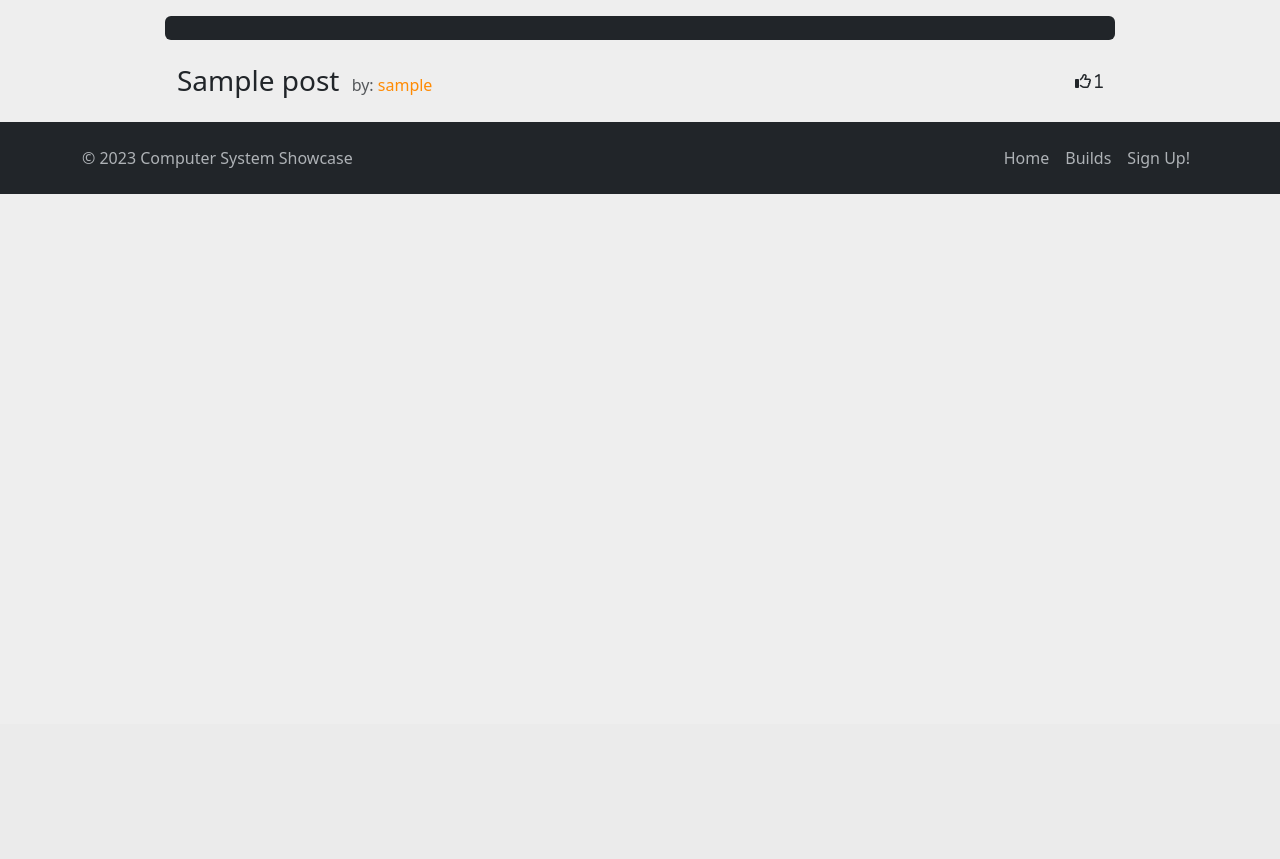
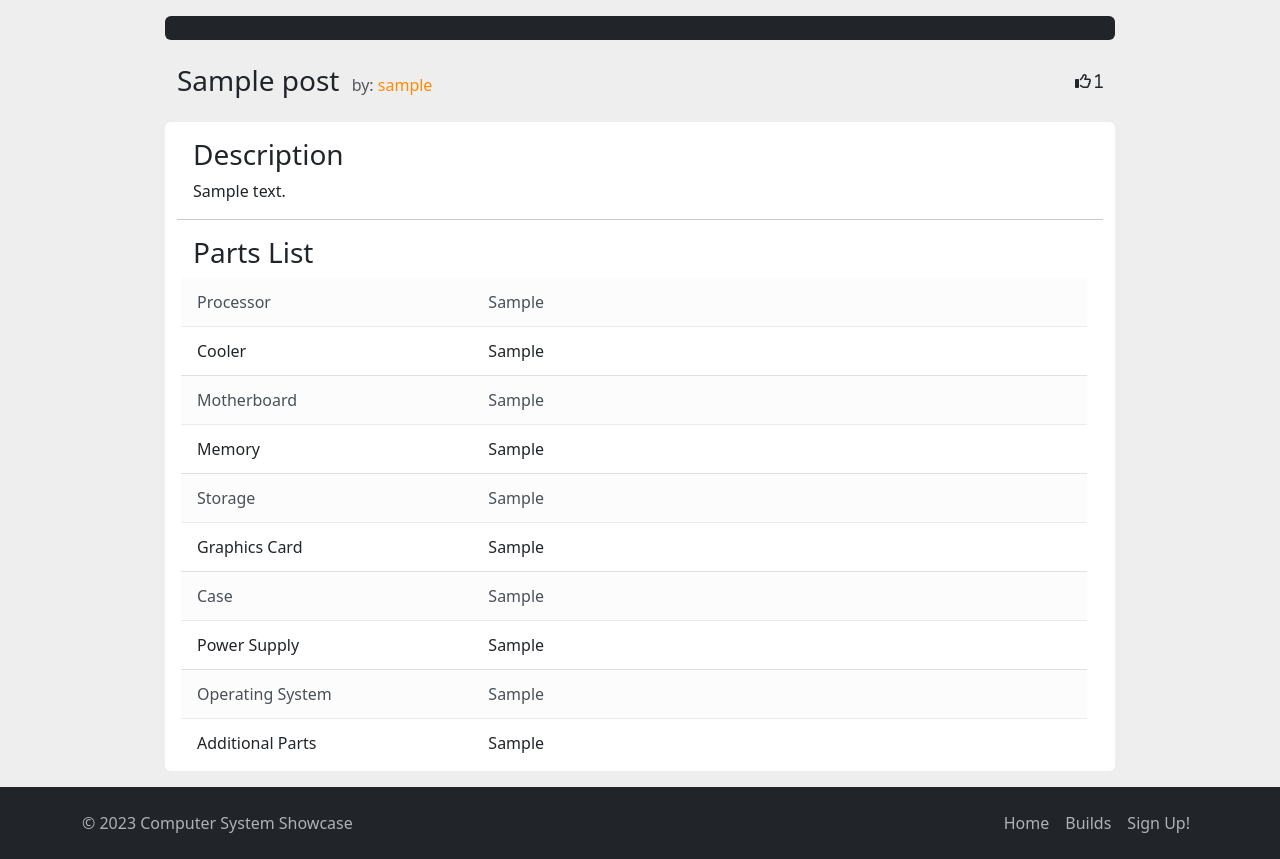
Before and after one commit to alexkavanagh-dev/computer-system-showcase, a Django app: a page that uses templates/post_detail.html in a window 1280 px wide. Shown: the part 76-935 px from the top of the page. Before the commit the page ends 270 px from the top, so only its background shows below. Run offline with Django 3.2, Linux system fonts and the light colour scheme; tables that the repository leaves empty hold one stand-in row (values such as "Sample post"); some libraries are stand-ins or nearby versions.

Commit message:
Add post body and parts list to post detail page

```diff
--- a/templates/post_detail.html
+++ b/templates/post_detail.html
@@ -16,7 +16,7 @@
 
     <!-- Title, Author & Like counter -->
     <div class="row">
-        <div class="col-10 d-flex justify-content-between align-items-center mx-auto rounded">
+        <div class="col-10 d-flex justify-content-between align-items-center mb-3 mx-auto rounded">
             <div class="my-2">
                 <h3 class="d-inline me-2">{{ post.title }}</h3>
                 <p class="d-inline text-muted"> by: <span class="card-author">{{ post.author }}</span></p>
@@ -24,8 +24,67 @@
             <i class="fa-regular fa-thumbs-up"> {{ post.number_of_likes }}</i>
         </div>
     </div>
+
+    <!-- Post Body & Parts List -->
+
+    <div class="row">
+        <div class="col-10 bg-white mx-auto rounded">
+            <!-- Body -->
+            <div id="post-body" class="m-3">
+                <h3>Description</h3>
+                <p>{{ post.body | safe }}</p>
+            </div>
+
+            <hr>
+            <!-- Parts List -->
+            <div id="post-parts-list" class="row m-1">
+                <h3>Parts List</h3>
+                <ul class="col-4 list-group list-group-flush w-100">
+                    <li class="d-flex justify-content-between list-group-item list-group-item-light">
+                        <p class="col-4 d-inline my-1">Processor</p>
+                        <p class="col-8 d-inline my-1">{{ post.processor }}</p>
+                    </li>
+                    <li class="d-flex justify-content-between list-group-item">
+                        <p class="col-4 d-inline my-1">Cooler</p>
+                        <p class="col-8 d-inline my-1">{{ post.cooler }}</p>
+                    </li>
+                    <li class="d-flex justify-content-between list-group-item list-group-item-light">
+                        <p class="col-4 d-inline my-1">Motherboard</p>
+                        <p class="col-8 d-inline my-1">{{ post.motherboard }}</p>
+                    </li>
+                    <li class="d-flex justify-content-between list-group-item">
+                        <p class="col-4 d-inline my-1">Memory</p>
+                        <p class="col-8 d-inline my-1">{{ post.memory }}</p>
+                    </li>
+                    <li class="d-flex justify-content-between list-group-item list-group-item-light">
+                        <p class="col-4 d-inline my-1">Storage</p>
+                        <p class="col-8 d-inline my-1">{{ post.storage }}</p>
+                    </li>
+                    <li class="d-flex justify-content-between list-group-item">
+                        <p class="col-4 d-inline my-1">Graphics Card</p>
+                        <p class="col-8 d-inline my-1">{{ post.graphics_card }}</p>
+                    </li>
+                    <li class="d-flex justify-content-between list-group-item list-group-item-light">
+                        <p class="col-4 d-inline my-1">Case</p>
+                        <p class="col-8 d-inline my-1">{{ post.case }}</p>
+                    </li>
+                    <li class="d-flex justify-content-between list-group-item">
+                        <p class="col-4 d-inline my-1">Power Supply</p>
+                        <p class="col-8 d-inline my-1">{{ post.power_supply }}</p>
+                    </li>
+                    <li class="d-flex justify-content-between list-group-item list-group-item-light">
+                        <p class="col-4 d-inline my-1">Operating System</p>
+                        <p class="col-8 d-inline my-1">{{ post.operating_system }}</p>
+                    </li>
+                    <li class="d-flex justify-content-between list-group-item">
+                        <p class="col-4 d-inline my-1">Additional Parts</p>
+                        <p class="col-8 d-inline my-1">{{ post.additional_parts }}</p>
+                    </li>
+                </ul>
+            </div>
+        </div>
+    </div>
 </div>
 
 
 {% endblock content %}
-<p>{{ post.author }}</p>
```
